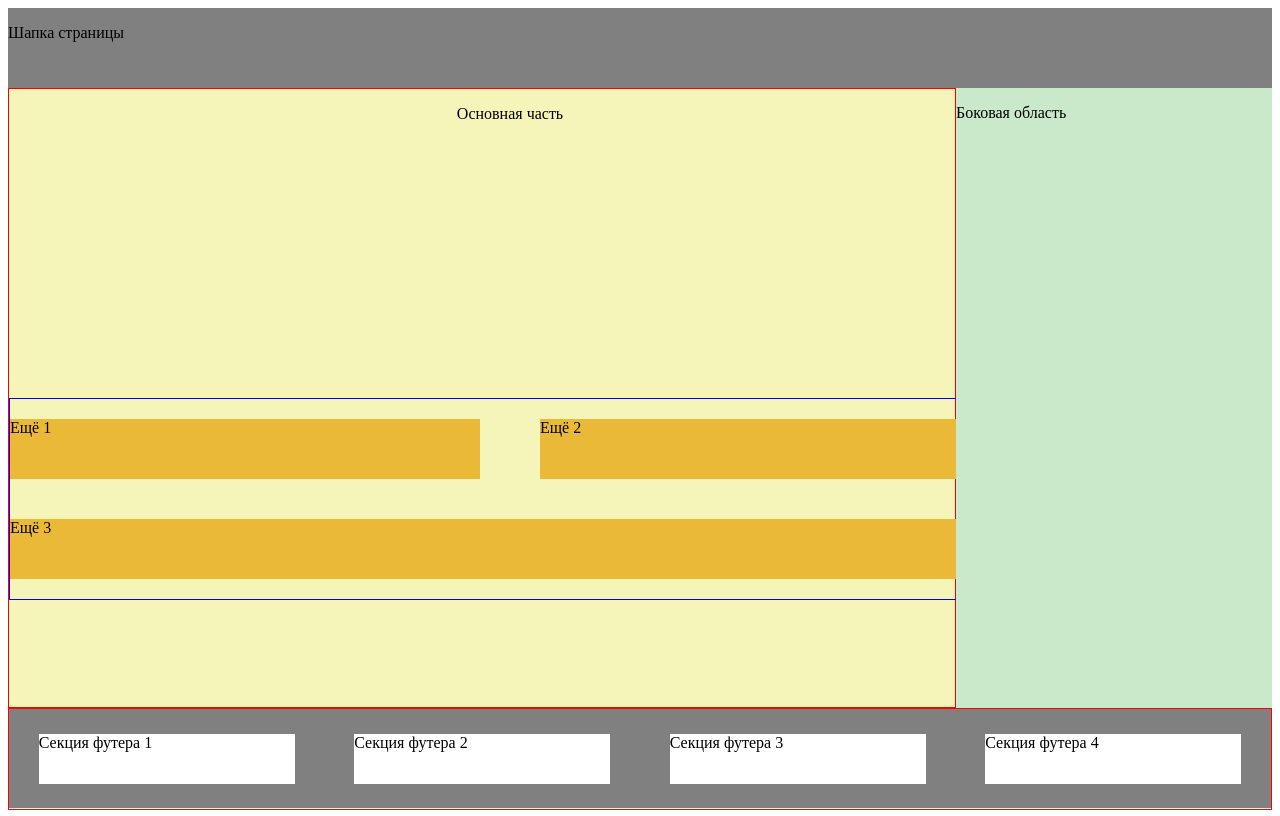
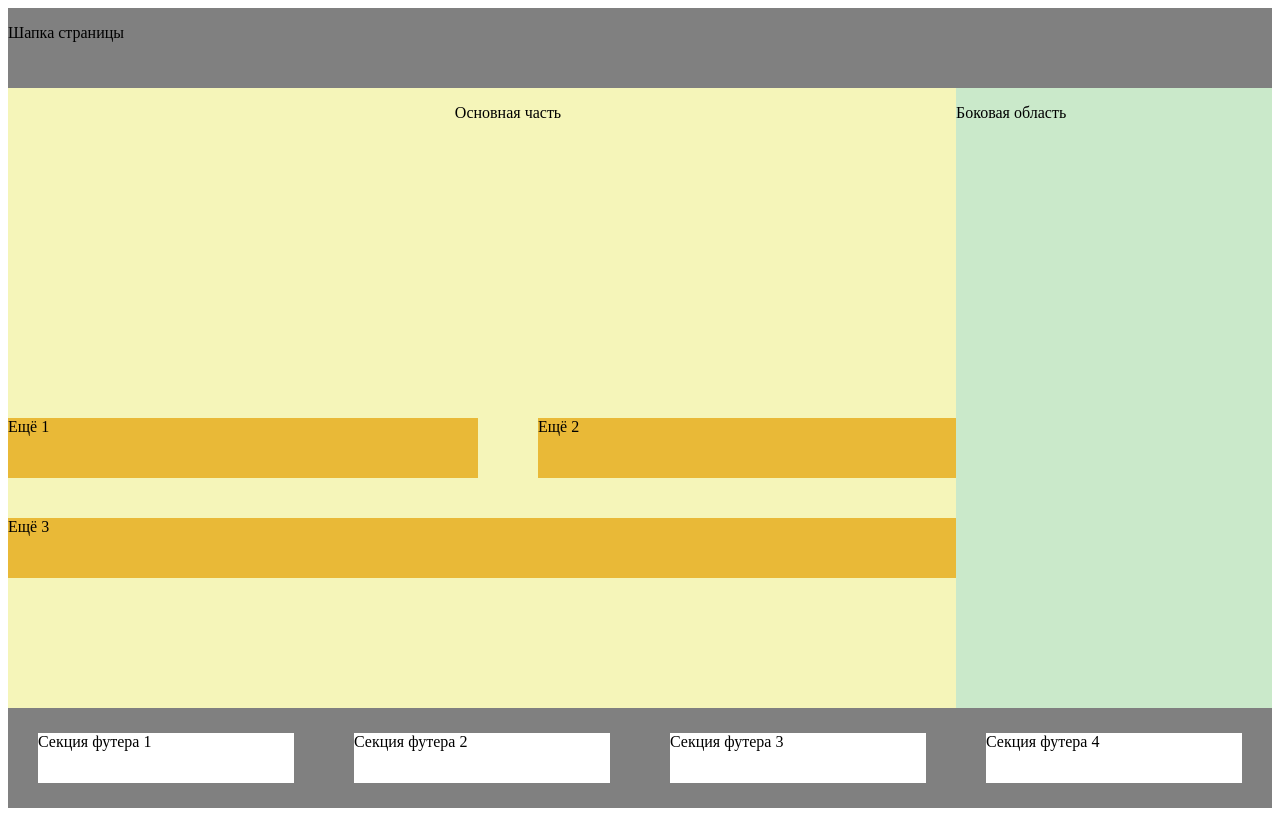
Before and after one commit to AlenaNemtsova/week6-task2, a plain HTML site: page index.html in a window 1280 px wide. Drawn offline with Linux system fonts and the light colour scheme.

Commit message:
Удалены границы

```diff
--- a/index.html
+++ b/index.html
@@ -18,7 +18,7 @@
             background: rgb(245, 245, 185);
             display: grid;
             grid-template-rows: 1fr 1fr;
-            border: 1px solid red;
+
             justify-items: center;
 
 
@@ -54,7 +54,7 @@
 
         .container2 {
             display: grid;
-            border: 1px solid blue;
+
             grid-template-columns: 1fr 1fr;
             grid-template-rows: 1fr 1fr;
             height: 200px;
@@ -87,7 +87,7 @@
         }
 
         .container3 {
-            border: 1px solid red;
+
             display: grid;
             grid-template-columns: 1fr 1fr 1fr 1fr;
             height: 100px;
```
